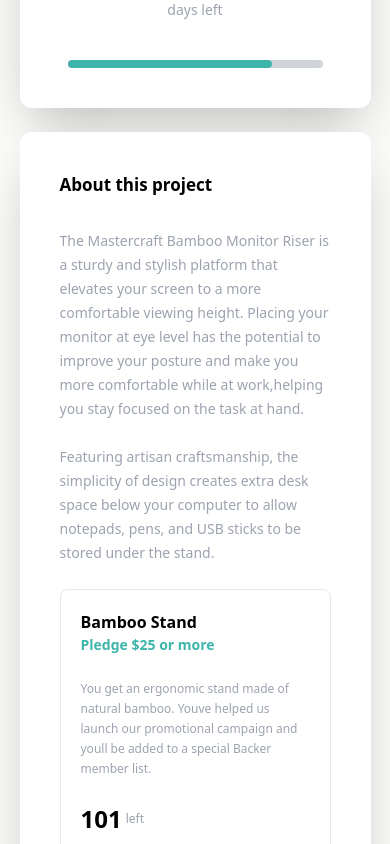
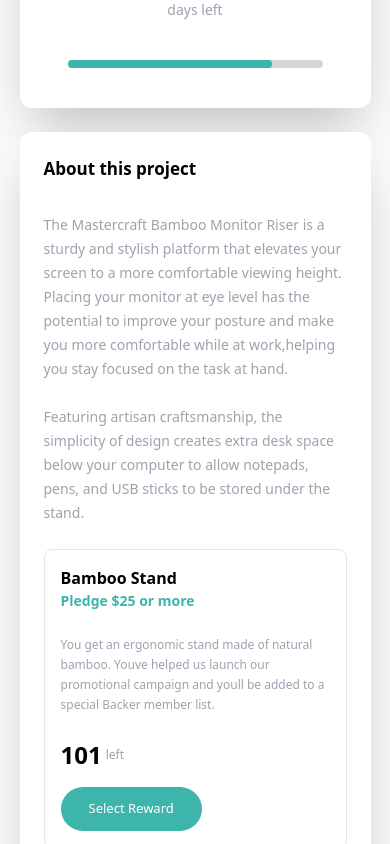
Before and after one commit to ttjerry/crowdfunding-app, a React (Vite) app: page / in a window 390 px wide. Shown: the part 840-1684 px from the top of the page. Built offline with nearby package versions, Linux system fonts and the light colour scheme.

Commit message:
adjusted padding

```diff
--- a/src/components/sections/about.jsx
+++ b/src/components/sections/about.jsx
@@ -32,7 +32,7 @@
 
 function About() {
   return (
-    <div className="flex flex-col gap-6  w-[90%] lg:w-6/12 mb-10 p-10 lg:px-12 bg-white shadow-2xl rounded-xl">
+    <div className="flex flex-col gap-6  w-[90%] lg:w-6/12 mb-10 p-6 lg:px-12 bg-white shadow-2xl rounded-xl">
         {/* About the project */}
         <SelectModal/>
         <Complete/>
@@ -48,7 +48,7 @@
       <div className="flex flex-col gap-4">
         {info.map((me) => {
           return (
-            <div className=" border-[1.5px] flex flex-col gap-6 rounded-lg p-5 lg:p-10">
+            <div className=" border-[1.5px] flex flex-col gap-6 rounded-lg p-4 lg:p-10">
               <div className="flex flex-col lg:flex-row justify-between">
                 <span
                   className={`font-bold ${
```
